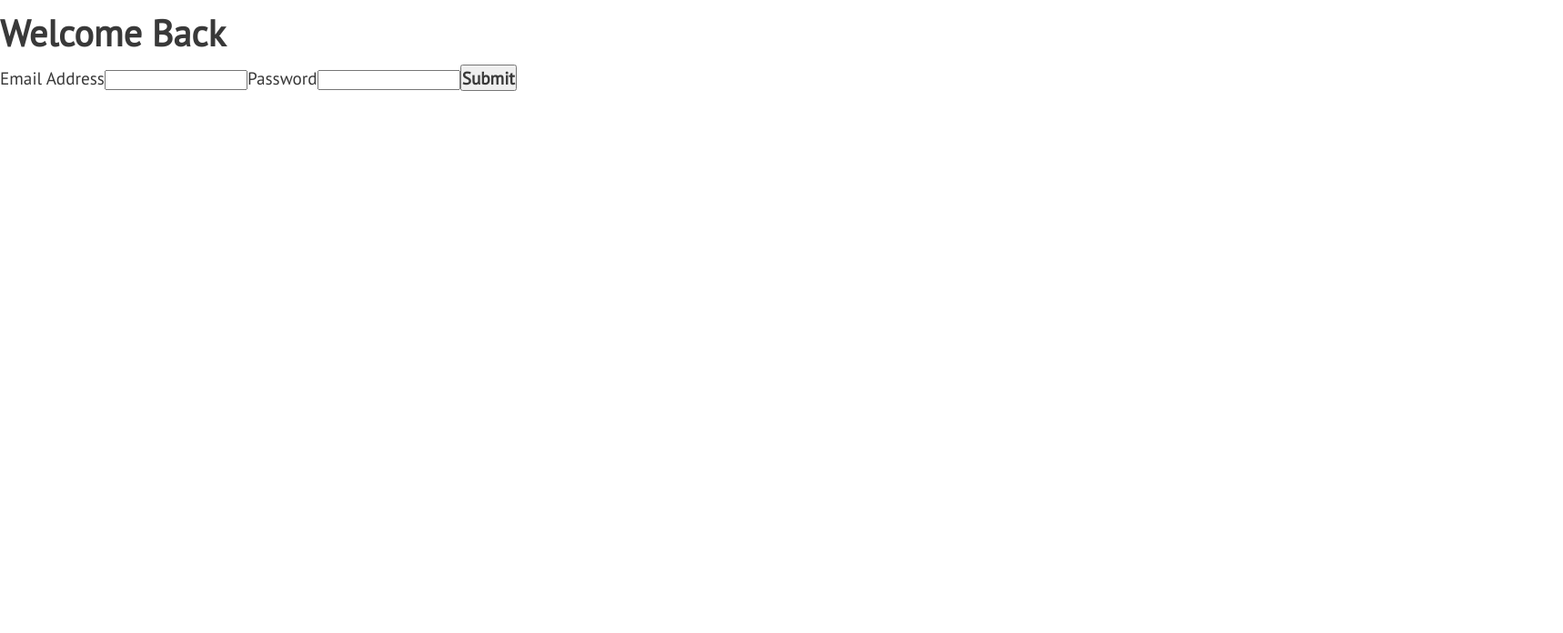
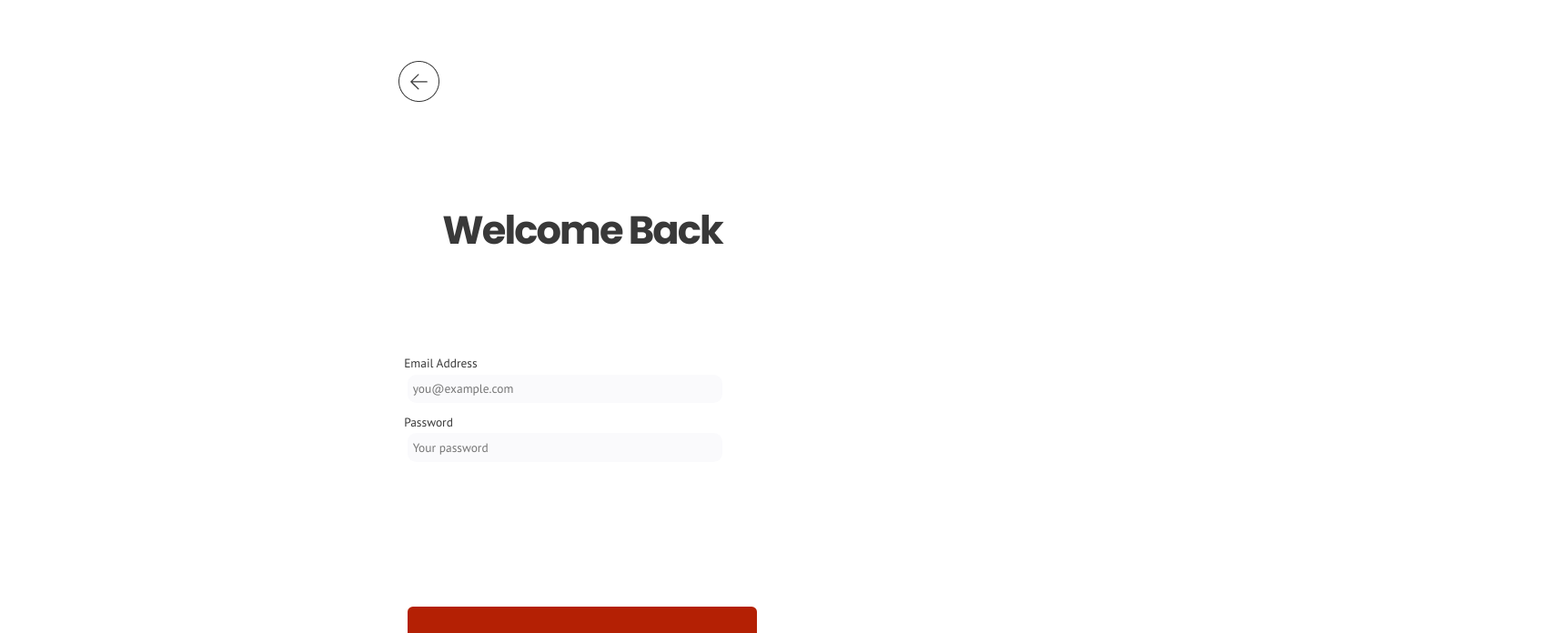
Before and after one commit to nology-tech/Union-Client-Project, a React (Vite) app: page /login in a window 1280 px wide. Shown: the top 696 px of the page at 91% size, 1718 px wide, since content can reach past the window. Built offline with nearby package versions, Linux system fonts and the light colour scheme.

Commit message:
adding login page

```diff
--- a/src/pages/Login/Login.scss
+++ b/src/pages/Login/Login.scss
@@ -0,0 +1,30 @@
+@use '../../styles/variables' as *;
+
+.image-container {
+  height: 12.5rem;
+  width: 100vw;
+  padding-top: 3.5rem;
+}
+
+.login-page {
+  margin: auto;
+  width: 21rem;
+  &__heading {
+    margin: auto;
+    text-align: center;
+    height: 7.5rem;
+    width: 21rem;
+  }
+
+  &__heading--header {
+    font-family: $modern-header;
+    font-size: 2.25rem;
+    font-weight: 700;
+    letter-spacing: -0.1rem;
+    color: $color-charcoal;
+    margin-top: -1rem;
+  }
+    .login-page__button-container {
+    padding-top: 8rem;
+  }
+}
--- a/src/pages/Login/Login.tsx
+++ b/src/pages/Login/Login.tsx
@@ -1,8 +1,14 @@
 import "./Login.scss";
-import Form from "../../components/Form/Form";
+import InputBox from "../../components/InputBox/InputBox";
+import Button from "../../components/Button/Button"
 import { signInWithEmailAndPassword } from "firebase/auth";
 import { FirebaseError } from "firebase/app";
 import { auth } from "../../firebase";
+import { ChangeEvent } from "react";
+import arrow from '../../assets/images/arrow.png'
+import { Link } from "react-router-dom";
+
+
 
 type LoginProps = {
   email: string;
@@ -32,14 +38,30 @@ const Login = ({
     }
   };
 
+  const handleEmailInput = (event: ChangeEvent<HTMLInputElement>) => {
+    console.log(event)
+    setEmail(event.currentTarget.value);
+  };
+
+  const handlePasswordInput = (event: ChangeEvent<HTMLInputElement>) => {
+    setPassword(event.currentTarget.value);
+  };
+
   return (
-    <div>
-      <Form
-        handleLogin={handleLogin}
-        setEmail={setEmail}
-        setPassword={setPassword}
-        label="Welcome Back"
-      />
+    <div className="login-page">
+      <div className="image-container">
+        <Link to={"/"}><img className="image-container__image" src={arrow} alt="" /></Link>
+      </div>
+      <div className="login-page__heading">
+        <h1 className="login-page__heading--header">Welcome Back</h1>
+      </div>
+      <div className="login-page__input-container">
+        <InputBox label="Email Address" inputPlaceholder="you@example.com" inputType="text" handleInput={handleEmailInput} />
+        <InputBox label="Password" inputPlaceholder="Your password" inputType="password" handleInput={handlePasswordInput} />
+      </div>
+      <div className="login-page__button-container">
+        <Button label="SIGN IN" onClick={handleLogin}/>
+      </div>
 
       {userId && <p>You are logged in with this id: {userId}.</p>}
     </div>
```
Also changed, not shown: src/assets/images/arrow.png (added).
